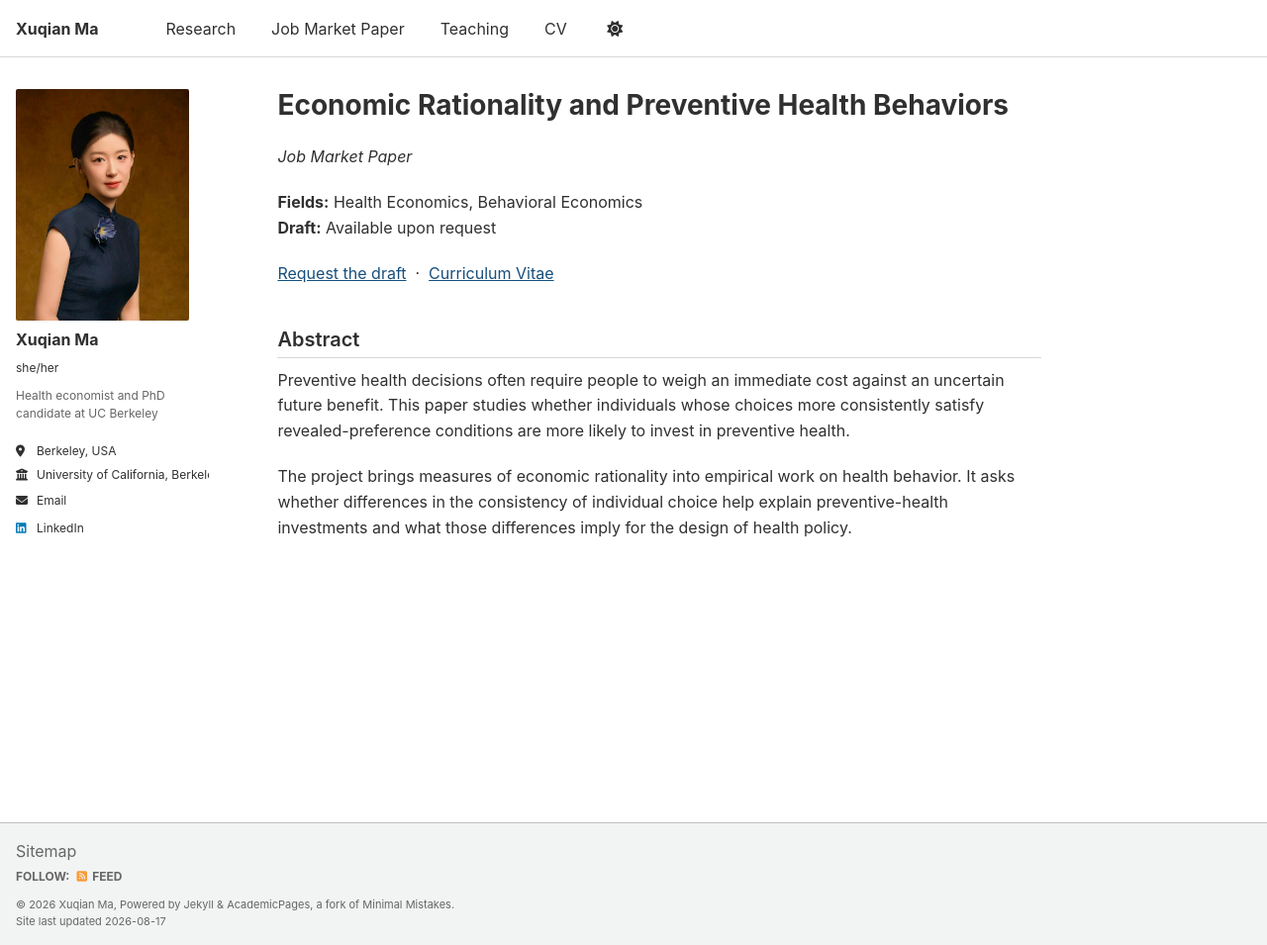
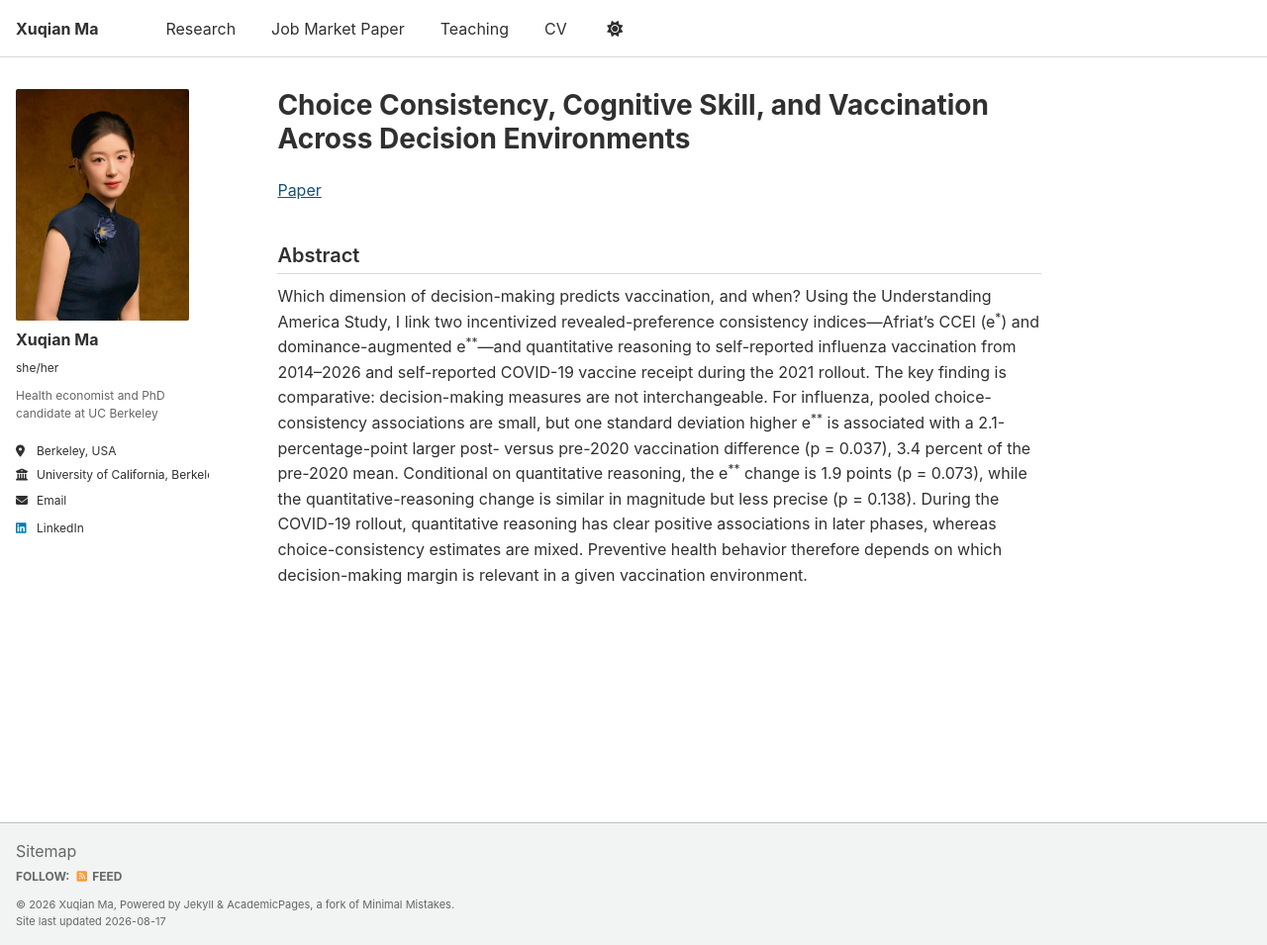
Before and after one commit to xuqianma0718/xuqianma0718.github.io, a Jekyll site: the page built from _publications/economic-rationality-preventive-health.md, in a window 1280 px wide and 955 px high. Shown: the whole window at 99% size. Built offline with Jekyll 4.4.1, drawn with Linux system fonts in a browser that asks for light colours; a script that is not in the unit is left out.

Commit message:
Link and update job market paper

```diff
--- a/_publications/economic-rationality-preventive-health.md
+++ b/_publications/economic-rationality-preventive-health.md
@@ -1,26 +1,20 @@
 ---
-title: "Economic Rationality and Preventive Health Behaviors"
+title: "Choice Consistency, Cognitive Skill, and Vaccination Across Decision Environments"
 collection: publications
 category: jmp
 permalink: /job-market-paper/
 authors: "Xuqian Ma"
-excerpt: "This paper studies whether individuals whose choices more consistently satisfy revealed-preference conditions are more likely to invest in preventive health. It brings measures of economic rationality into empirical work on health behavior."
-links: '[<a href="/job-market-paper/">Project page</a>] [<a href="mailto:ma000092@berkeley.edu?subject=Job%20Market%20Paper%20Request">Draft available upon request</a>]'
+excerpt: >-
+  Which dimension of decision-making predicts vaccination, and when? Using the Understanding America Study, I link two incentivized revealed-preference consistency indices—Afriat’s CCEI (e<sup>*</sup>) and dominance-augmented e<sup>**</sup>—and quantitative reasoning to self-reported influenza vaccination from 2014–2026 and self-reported COVID-19 vaccine receipt during the 2021 rollout. The key finding is comparative: decision-making measures are not interchangeable. For influenza, pooled choice-consistency associations are small, but one standard deviation higher e<sup>**</sup> is associated with a 2.1-percentage-point larger post- versus pre-2020 vaccination difference (p = 0.037), 3.4 percent of the pre-2020 mean. Conditional on quantitative reasoning, the e<sup>**</sup> change is 1.9 points (p = 0.073), while the quantitative-reasoning change is similar in magnitude but less precise (p = 0.138). During the COVID-19 rollout, quantitative reasoning has clear positive associations in later phases, whereas choice-consistency estimates are mixed. Preventive health behavior therefore depends on which decision-making margin is relevant in a given vaccination environment.
+links: '[<a href="https://drive.google.com/file/d/1ESH1mfeyLT2o0S_KOM31vUQRauDfi9tb/view?usp=sharing" target="_blank" rel="noopener">Paper</a>]'
 share: false
 comments: false
 pagination: false
 show_date: false
 ---
 
-*Job Market Paper*
-
-**Fields:** Health Economics, Behavioral Economics<br>
-**Draft:** Available upon request
-
-[Request the draft](mailto:ma000092@berkeley.edu?subject=Job%20Market%20Paper%20Request) &nbsp;·&nbsp; [Curriculum Vitae](/files/Xuqian_Ma_CV_2026.pdf)
+[Paper](https://drive.google.com/file/d/1ESH1mfeyLT2o0S_KOM31vUQRauDfi9tb/view?usp=sharing){:target="_blank" rel="noopener"}
 
 ## Abstract
 
-Preventive health decisions often require people to weigh an immediate cost against an uncertain future benefit. This paper studies whether individuals whose choices more consistently satisfy revealed-preference conditions are more likely to invest in preventive health.
-
-The project brings measures of economic rationality into empirical work on health behavior. It asks whether differences in the consistency of individual choice help explain preventive-health investments and what those differences imply for the design of health policy.
+Which dimension of decision-making predicts vaccination, and when? Using the Understanding America Study, I link two incentivized revealed-preference consistency indices—Afriat’s CCEI (e<sup>*</sup>) and dominance-augmented e<sup>**</sup>—and quantitative reasoning to self-reported influenza vaccination from 2014–2026 and self-reported COVID-19 vaccine receipt during the 2021 rollout. The key finding is comparative: decision-making measures are not interchangeable. For influenza, pooled choice-consistency associations are small, but one standard deviation higher e<sup>**</sup> is associated with a 2.1-percentage-point larger post- versus pre-2020 vaccination difference (p = 0.037), 3.4 percent of the pre-2020 mean. Conditional on quantitative reasoning, the e<sup>**</sup> change is 1.9 points (p = 0.073), while the quantitative-reasoning change is similar in magnitude but less precise (p = 0.138). During the COVID-19 rollout, quantitative reasoning has clear positive associations in later phases, whereas choice-consistency estimates are mixed. Preventive health behavior therefore depends on which decision-making margin is relevant in a given vaccination environment.
```
Also changed, not shown: _pages/about.md (+1 -1 lines).
